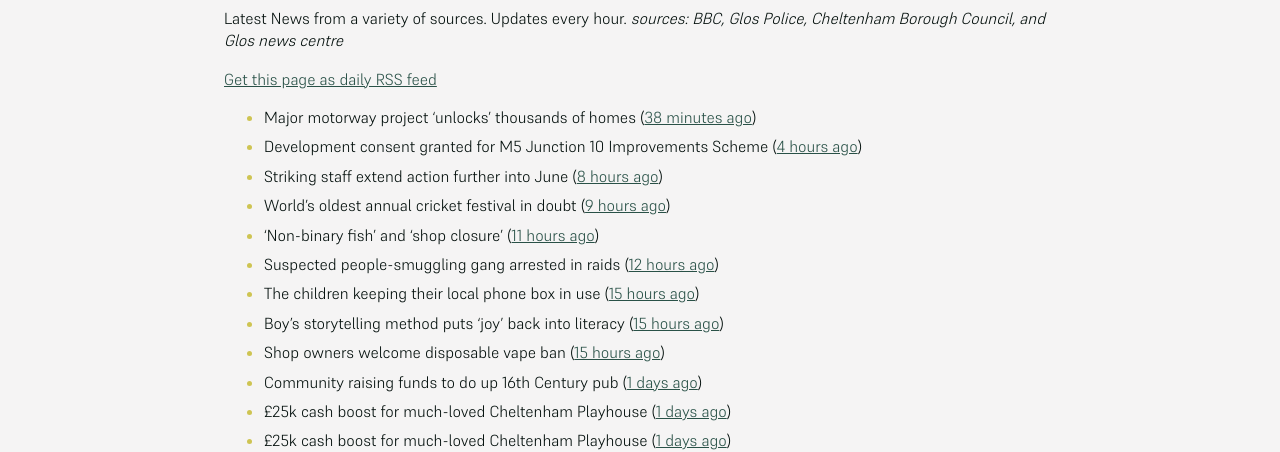
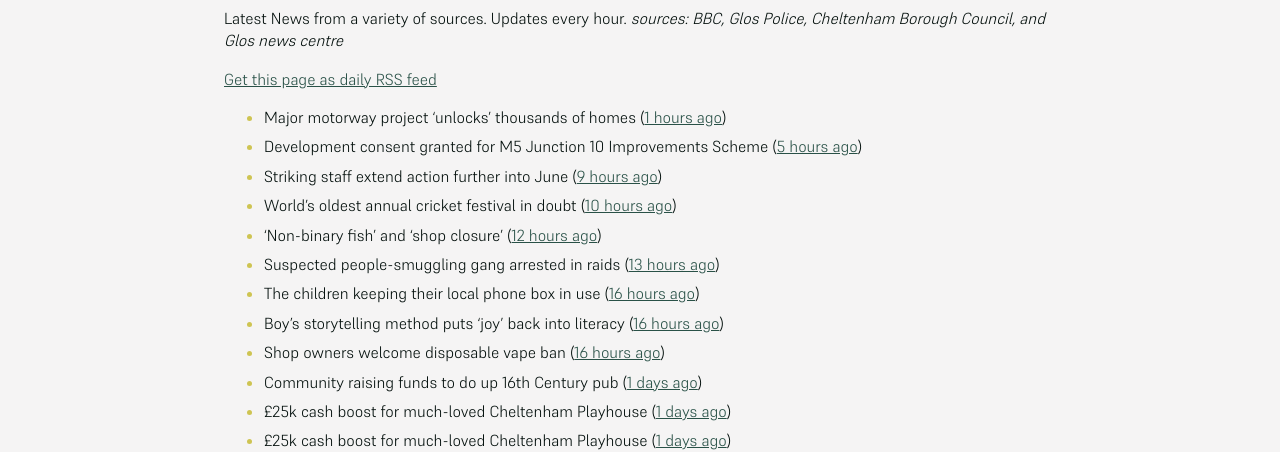
Before and after one commit to mat-0/cheltenham-open-data, a Jekyll site: the page built from _pages/news.md, in a window 1280 px wide and 900 px high. Shown: the part 266-718 px from the top of the window. Built offline with Jekyll 4.4.1, drawn with Linux system fonts in a browser that asks for light colours; some of the changed text lies outside the part shown.

Commit message:
Updated 2025-06-04 21:57:48

```diff
--- a/_pages/news.md
+++ b/_pages/news.md
@@ -12,15 +12,15 @@ _sources: BBC, Glos Police, Cheltenham Borough Council, and Glos news centre_
 [Get this page as daily RSS feed](/daily.rss)
 
 <!-- news_marker starts -->
-- Major motorway project 'unlocks' thousands of homes ([38 minutes ago](https://www.bbc.com/news/articles/cvgnz6eyr22o))
-- Development consent granted for M5 Junction 10 Improvements Scheme ([4 hours ago](https://gloucesternewscentre.co.uk/development-consent-granted-for-m5-junction-10-improvements-scheme/))
-- Striking staff extend action further into June ([8 hours ago](https://www.bbc.com/news/articles/cz9y0dnl0k3o))
-- World's oldest annual cricket festival in doubt ([9 hours ago](https://www.bbc.com/news/articles/cvgvlx1ve79o))
-- 'Non-binary fish' and 'shop closure' ([11 hours ago](https://www.bbc.com/news/articles/c787lp1npgjo))
-- Suspected people-smuggling gang arrested in raids ([12 hours ago](https://www.bbc.com/news/articles/cx2j67x49pwo))
-- The children keeping their local phone box in use ([15 hours ago](https://www.bbc.com/news/articles/c1dekpd164no))
-- Boy's storytelling method puts 'joy' back into literacy ([15 hours ago](https://www.bbc.com/news/articles/c6268ykxkdno))
-- Shop owners welcome disposable vape ban ([15 hours ago](https://www.bbc.com/news/articles/cgle5pgy4lgo))
+- Major motorway project 'unlocks' thousands of homes ([1 hours ago](https://www.bbc.com/news/articles/cvgnz6eyr22o))
+- Development consent granted for M5 Junction 10 Improvements Scheme ([5 hours ago](https://gloucesternewscentre.co.uk/development-consent-granted-for-m5-junction-10-improvements-scheme/))
+- Striking staff extend action further into June ([9 hours ago](https://www.bbc.com/news/articles/cz9y0dnl0k3o))
+- World's oldest annual cricket festival in doubt ([10 hours ago](https://www.bbc.com/news/articles/cvgvlx1ve79o))
+- 'Non-binary fish' and 'shop closure' ([12 hours ago](https://www.bbc.com/news/articles/c787lp1npgjo))
+- Suspected people-smuggling gang arrested in raids ([13 hours ago](https://www.bbc.com/news/articles/cx2j67x49pwo))
+- The children keeping their local phone box in use ([16 hours ago](https://www.bbc.com/news/articles/c1dekpd164no))
+- Boy's storytelling method puts 'joy' back into literacy ([16 hours ago](https://www.bbc.com/news/articles/c6268ykxkdno))
+- Shop owners welcome disposable vape ban ([16 hours ago](https://www.bbc.com/news/articles/cgle5pgy4lgo))
 - Community raising funds to do up 16th Century pub ([1 days ago](https://www.bbc.com/news/articles/c1kvgy4p4nwo))
 - £25k cash boost for much-loved Cheltenham Playhouse ([1 days ago](https://gloucesternewscentre.co.uk/25k-cash-boost-for-much-loved-cheltenham-playhouse/))
 - £25k cash boost for much-loved Cheltenham Playhouse ([1 days ago](https://www.cheltenham.gov.uk/news/article/3017/25k_cash_boost_for_much-loved_cheltenham_playhouse))
```
Also changed, not shown: other parts of _pages/news.md (+1 -1 lines), _data/flood.json (+4 -4 lines), index.md (+5 -5 lines).
